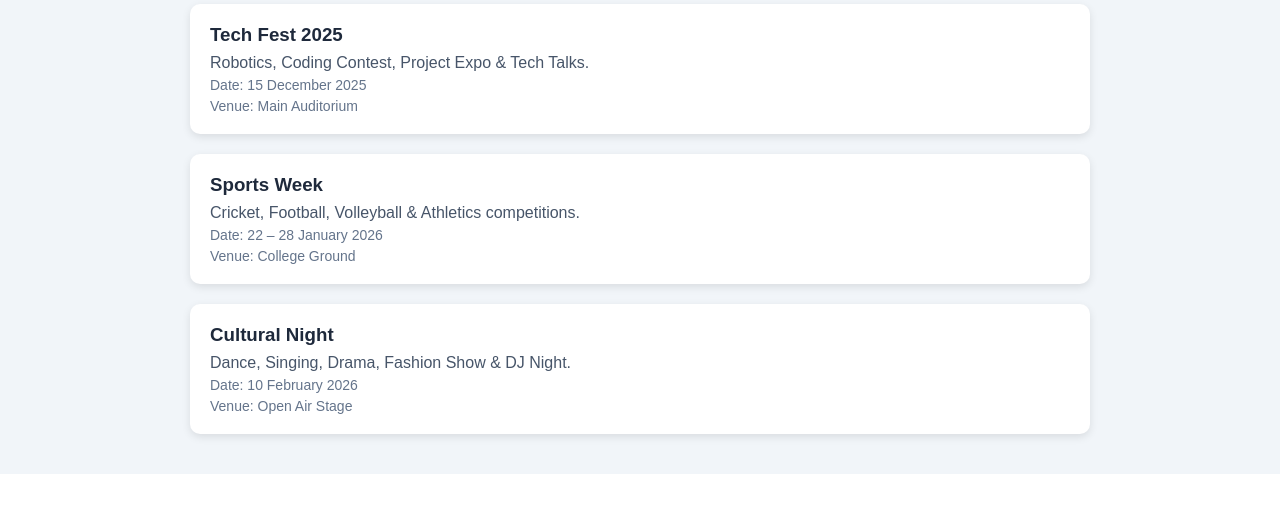
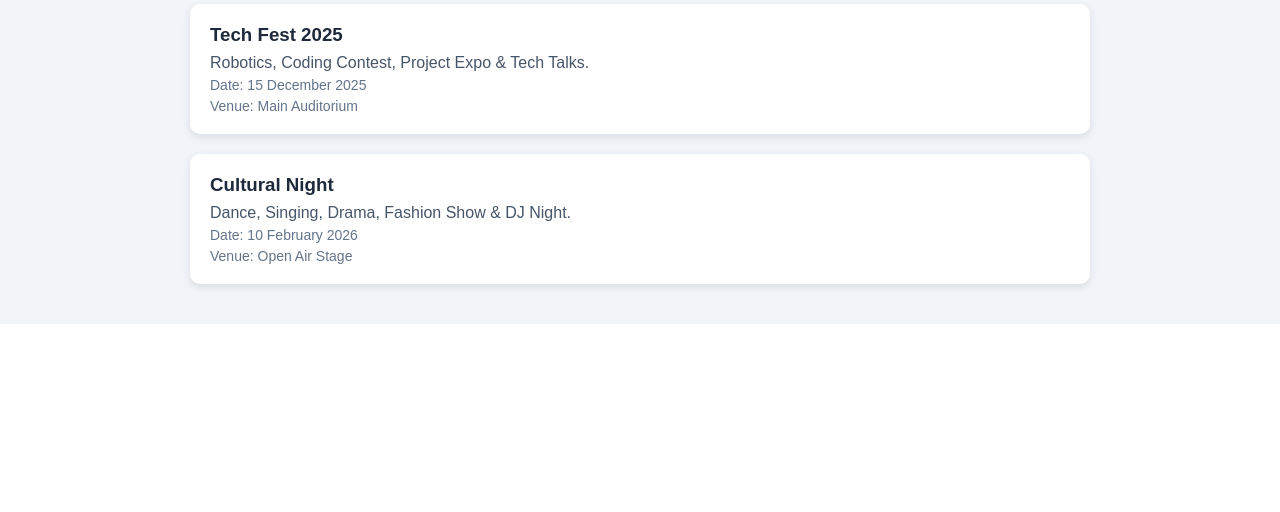
Before and after one commit to TEJASVI-BHOYATE/unique-navigation, a plain HTML site: page index.html in a window 1280 px wide. Shown: the part 156-668 px from the top of the page. Drawn offline with Linux system fonts and the light colour scheme.

Commit message:
code removed

```diff
--- a/index.html
+++ b/index.html
@@ -154,12 +154,6 @@
                 <span>Venue: Main Auditorium</span>
             </div>
 
-            <div class="event-card">
-                <h3>Sports Week</h3>
-                <p>Cricket, Football, Volleyball & Athletics competitions.</p>
-                <span>Date: 22 – 28 January 2026</span>
-                <span>Venue: College Ground</span>
-            </div>
 
             <div class="event-card">
                 <h3>Cultural Night</h3>
```
